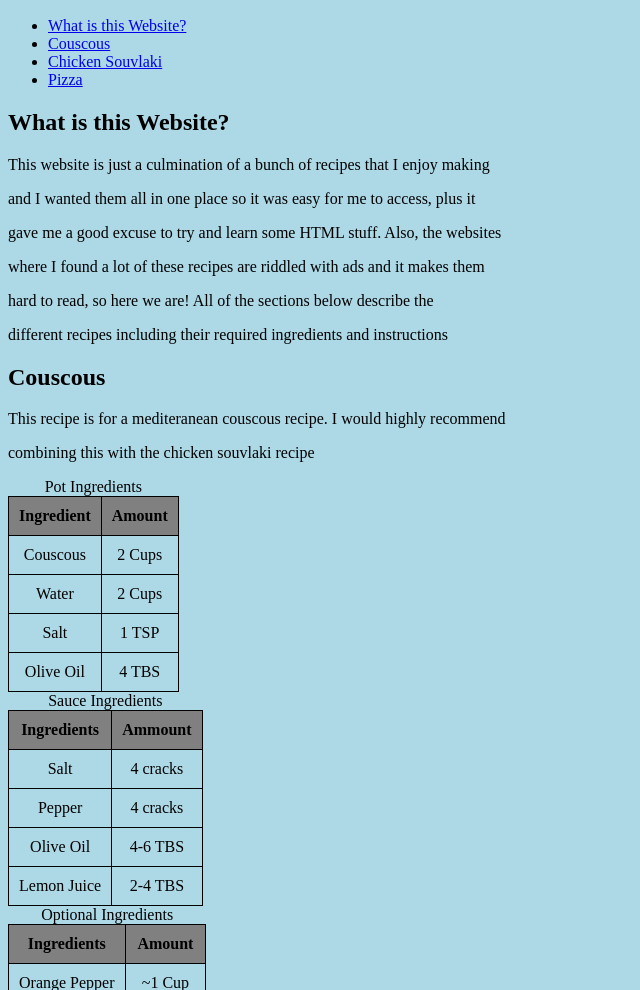
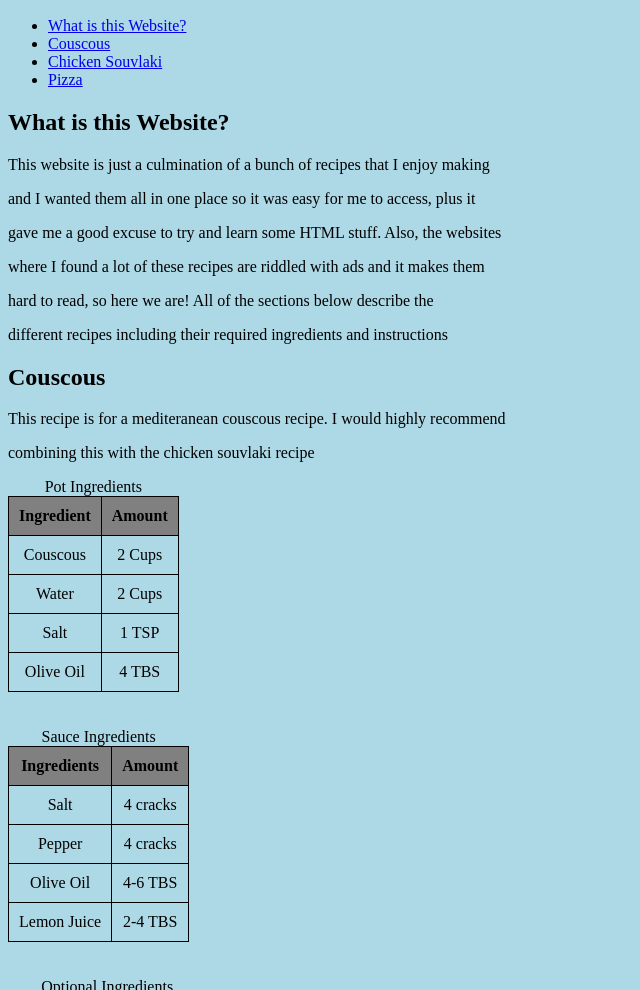
Before and after one commit to mdcrewe/mdcrewe.github.io, a plain HTML site: page recipes/index.html in a window 1280 px wide. Shown: the part 110-1100 px from the top of the page, without its empty margins (0-640 px from the left). Drawn offline with Linux system fonts and the light colour scheme; files that its build step writes are made by us from their sources.

Commit message:
adding whitespace

```diff
--- a/recipes/index.html
+++ b/recipes/index.html
@@ -63,11 +63,13 @@
             </tr>
         </table>
 
+        <br><br>
+
         <table>
             <caption>Sauce Ingredients</caption>
             <tr>
                 <th>Ingredients</th>
-                <th>Ammount</th>
+                <th>Amount</th>
             </tr>
 
             <tr>
@@ -90,6 +92,8 @@
                 <td>2-4 TBS</td>
             </tr>
         </table>
+
+        <br><br>
 
         <table>
             <caption>Optional Ingredients</caption>
```
